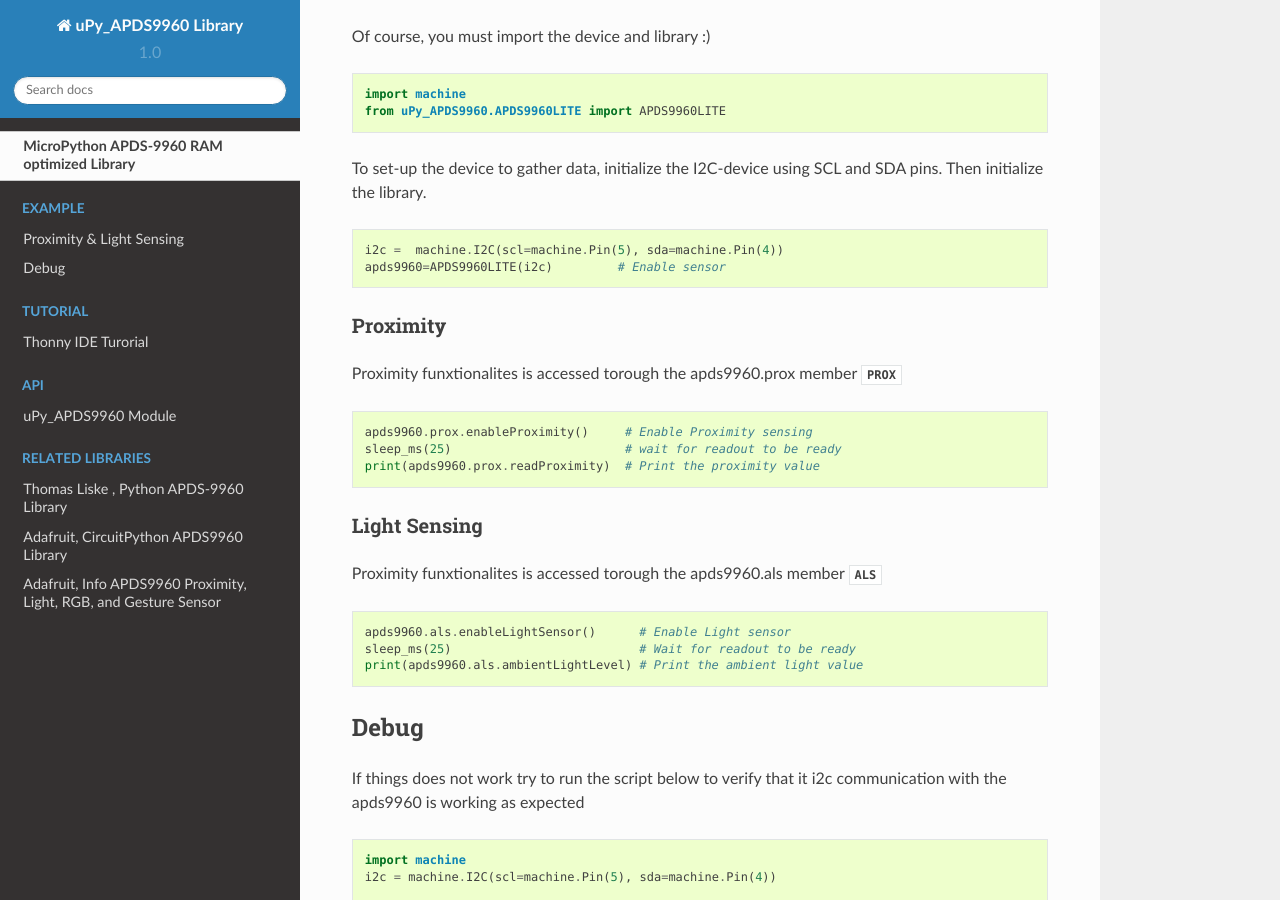
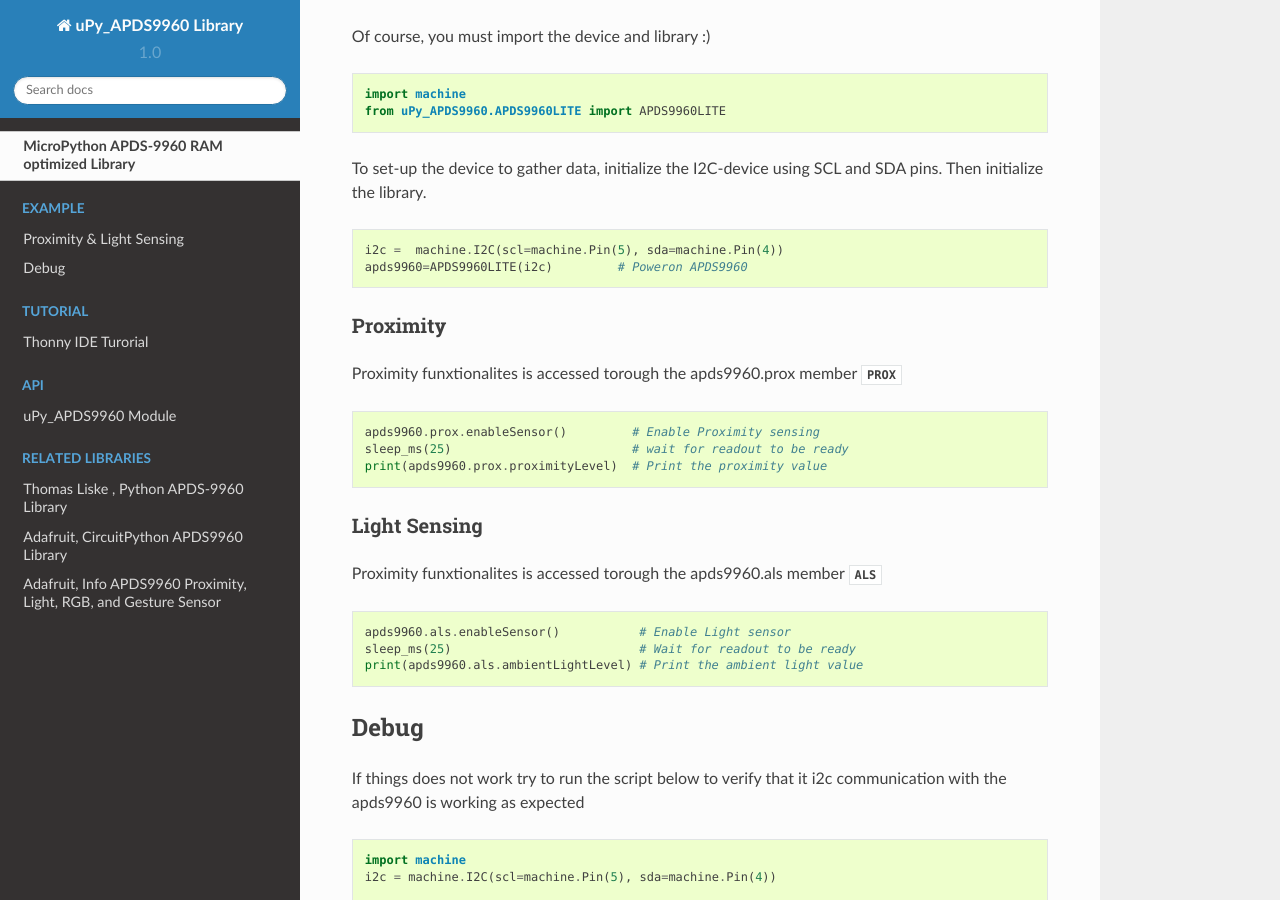
Before and after one commit to rlangoy/uPy_APDS9960, a Sphinx documentation site: the page built from docs/index.rst, in a window 1280 px wide and 900 px high, scrolled down 2242 px. Built offline with Sphinx 7.4.7 and the Read the Docs theme 2.0.0, drawn with Linux system fonts in a browser that asks for light colours; some of the changed text lies outside the part shown.

Commit message:
Fixup names

```diff
--- a/README.rst
+++ b/README.rst
@@ -55,12 +55,12 @@ Usage Example
   #Init I2C Buss
   i2c =  machine.I2C(scl=machine.Pin(5), sda=machine.Pin(4))
 
-  apds9960=APDS9960LITE(i2c)         # Enable sensor
-  apds9960.prox.enableProximity()    # Enable Proximit sensing
+  apds9960=APDS9960LITE(i2c)      # Enable sensor
+  apds9960.prox.enableSensor()    # Enable Proximit sensing
 
   while True:
           sleep_ms(25) # wait for readout to be ready
-          print(apds9960.prox.readProximity)   #Print the proximity value
+          print(apds9960.prox.proximityLevel)   #Print the proximity value
 
 
 Hardware Set-up
@@ -99,7 +99,7 @@ Then initialize the library.
 .. code:: python
 
   i2c =  machine.I2C(scl=machine.Pin(5), sda=machine.Pin(4))
-  apds9960=APDS9960LITE(i2c)         # Enable sensor
+  apds9960=APDS9960LITE(i2c)         # Poweron APDS9960
 
 
 Proximity
@@ -108,9 +108,9 @@ Proximity funxtionalites is accessed torough the apds9960.prox member :class:`.P
 
 .. code:: python
 
-  apds9960.prox.enableProximity()     # Enable Proximity sensing
-  sleep_ms(25)                        # wait for readout to be ready
-  print(apds9960.prox.readProximity)  # Print the proximity value
+  apds9960.prox.enableSensor()         # Enable Proximity sensing
+  sleep_ms(25)                         # wait for readout to be ready
+  print(apds9960.prox.proximityLevel)  # Print the proximity value
 
 Light Sensing
 ~~~~~~~~~~~~~
@@ -118,7 +118,7 @@ Proximity funxtionalites is accessed torough the apds9960.als member :class:`.AL
 
 .. code:: python
 
-  apds9960.als.enableLightSensor()      # Enable Light sensor
+  apds9960.als.enableSensor()           # Enable Light sensor
   sleep_ms(25)                          # Wait for readout to be ready
   print(apds9960.als.ambientLightLevel) # Print the ambient light value
 
--- a/docs/PlantUML_classdiagrams.txt
+++ b/docs/PlantUML_classdiagrams.txt
@@ -6,8 +6,8 @@ class ALS {
     greenLightLevel
     blueLightLevel
     __init__()
-    enableLightSensor()
-    setLightInterruptThreshold()
+    enableSensor()
+    setInterruptThreshold()
     clearInterrupt()
     enableInterrupt()
 }
@@ -18,10 +18,10 @@ class PROX {
     eLEDCurrent
     readProximity
     __init__()
-    enableProximity()
-    setProximityInterruptThreshold()
+    enableSensor()
+    setInterruptThreshold()
     clearInterrupt()
-    enableProximityInterrupt()
+    enableInterrupt()
 }
 
 
@@ -30,8 +30,7 @@ class APDS9960LITE {
     prox
     als
     __init__()
-    enablePower()
-    disablePower()
+    powerOn()
     statusRegister()
 }
 
```
Also changed, not shown: docs/images/classdiagrams.png, 7 other files.
